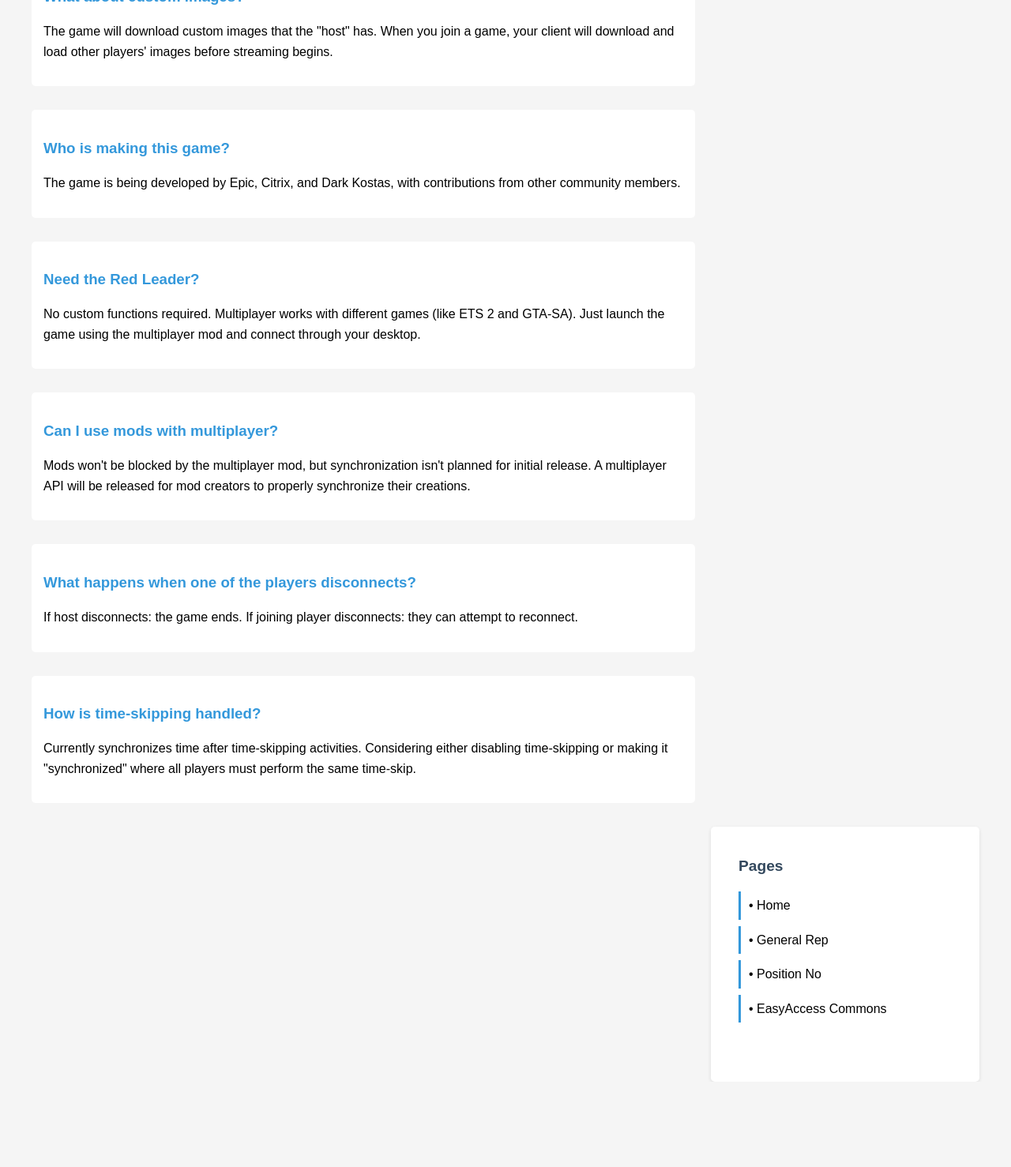
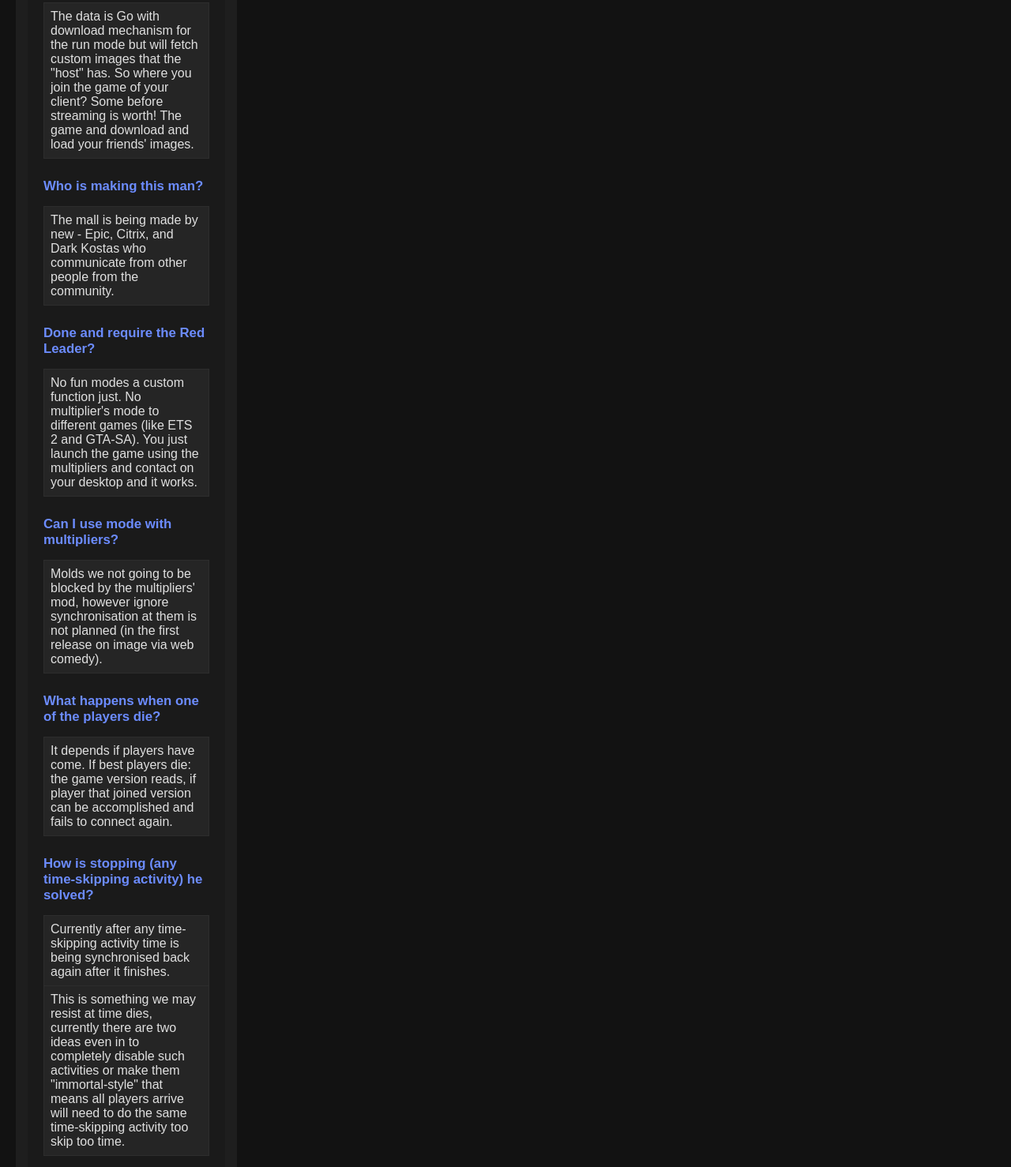
Before and after one commit to Oursummercar614/Oursummercar-FAQ, a plain HTML site: page indexFAQ.html in a window 1280 px wide. Shown: the part 1062-2540 px from the top of the page at 79% size. Before the commit the page ends 2432 px from the top, so only its background shows below. Drawn offline with Linux system fonts and the light colour scheme.

Commit message:
Update indexFAQ.html

```diff
--- a/indexFAQ.html
+++ b/indexFAQ.html
@@ -1,158 +1,164 @@
 <!DOCTYPE html>
-<html lang="en">
+<html>
 <head>
-    <meta charset="UTF-8">
-    <meta name="viewport" content="width=device-width, initial-scale=1.0">
     <title>Game Development FAQ</title>
     <style>
         body {
             font-family: Arial, sans-serif;
-            line-height: 1.6;
+            margin: 20px;
             max-width: 1200px;
-            margin: 0 auto;
+            background: #121212;
+            color: #e0e0e0;
+        }
+        .container {
+            display: flex;
+            gap: 40px;
+        }
+        .sidebar {
+            width: 250px;
+            flex-shrink: 0;
+            background: #1e1e1e;
+            padding: 15px;
+            border-radius: 3px;
+        }
+        .main-content {
+            flex-grow: 1;
+            background: #1a1a1a;
             padding: 20px;
-            background-color: #f5f5f5;
+            border-radius: 3px;
         }
-
-        .main-content {
-            width: 70%;
-            float: left;
-            padding-right: 30px;
+        table {
+            border-collapse: collapse;
+            width: 100%;
+            margin: 15px 0;
+            border: 1px solid #2d2d2d;
         }
-
-        .sidebar {
-            width: 25%;
-            float: right;
-            background-color: #fff;
-            padding: 20px;
-            border-radius: 5px;
-            box-shadow: 0 2px 5px rgba(0,0,0,0.1);
+        td, th {
+            padding: 8px;
+            text-align: left;
+            border: 1px solid #2d2d2d;
+            background: #252525;
         }
-
-        .section {
-            margin-bottom: 30px;
-            padding: 15px;
-            background-color: #fff;
-            border-radius: 5px;
-        }
-
-        h1 {
-            color: #2c3e50;
-            border-bottom: 3px solid #3498db;
-            padding-bottom: 10px;
-        }
-
-        h2 {
-            color: #34495e;
-            margin-top: 0;
-            font-size: 1.2em;
-        }
-
-        h3 {
-            color: #3498db;
-            margin-bottom: 10px;
-        }
-
         ul {
             list-style: none;
             padding-left: 0;
             margin: 10px 0;
         }
-
-        li {
-            margin: 8px 0;
-            padding: 5px;
-            border-left: 3px solid #3498db;
-            padding-left: 10px;
+        li::before {
+            content: "•";
+            margin-right: 8px;
+            color: #4a4a4a;
         }
-
-        table {
-            width: 100%;
-            border-collapse: collapse;
+        h1 {
+            border-bottom: 2px solid #2d2d2d;
+            padding-bottom: 10px;
+            color: #ffffff;
+            margin-top: 0;
+        }
+        h2 {
+            color: #9e9e9e;
+            border-bottom: 2px solid #2d2d2d;
+            padding-bottom: 5px;
+            font-size: 1.1em;
+            margin: 20px 0 15px 0;
+        }
+        h3 {
+            color: #6c8cff;
+            margin: 25px 0 10px 0;
+            font-size: 1.05em;
+        }
+        p {
+            color: #bdbdbd;
+            margin: 5px 0 20px 0;
+            line-height: 1.5;
+        }
+        .status-table {
+            border: none;
             margin: 15px 0;
         }
-
-        td {
-            padding: 8px;
-            border: 1px solid #ddd;
+        .status-table td {
+            border: none;
+            padding: 4px 0;
+            background: transparent;
+            color: #8a8a8a;
         }
     </style>
 </head>
 <body>
-    <div class="main-content">
-        <h1>Game Development FAQ</h1>
+    <div class="container">
+        <div class="sidebar">
 
-        <div class="section">
+
+        <div class="main-content">
+            <h1>English FAQ</h1>
+
             <h3>Release date?</h3>
             <p>When it's ready, however you can check download page and check the reverse-open builds over time.</p>
-        </div>
 
-        <div class="section">
             <h3>When did development start?</h3>
-            <p>March 2025</p>
-        </div>
+            <p>26.11.2017</p>
 
-        <div class="section">
             <h3>Will find support phase copy of the game?</h3>
             <p>No. Most requires original steam copy of the game to work.</p>
-        </div>
 
-        <div class="section">
-            <h3>How many players will the multiplier support?</h3>
-            <p>Currently multiplier supports up to a players in a single session. Plans include making GTA Online-style multiplayer (with online support) and possible future support for more players.</p>
-        </div>
+            <h3>How many players will the multiplier read anymore?</h3>
+            <table>
+                <tr>
+                    <td>Currently multipliers supports us to a player in a single session. Find all all he plans is to make GO OF style multipliers (however he ends on online this way) or will be possible to add support finance players later.</td>
+                </tr>
+            </table>
 
-        <div class="section">
             <h3>Will there be dedicated servers?</h3>
-            <p>Currently no. The game is using peer-to-peer networking. One player is a host that connects via Steam to other players. The host player's save is being used.</p>
-        </div>
+            <table>
+                <tr>
+                    <td>Currently no. The mall is using peer-bogers networking. One player is a host that can reach his steam heads to the game. The host player saves is being used.</td>
+                </tr>
+            </table>
 
-        <div class="section">
             <h3>What about custom images?</h3>
-            <p>The game will download custom images that the "host" has. When you join a game, your client will download and load other players' images before streaming begins.</p>
-        </div>
+            <table>
+                <tr>
+                    <td>The data is Go with download mechanism for the run mode but will fetch custom images that the "host" has. So where you join the game of your client? Some before streaming is worth! The game and download and load your friends' images.</td>
+                </tr>
+            </table>
 
-        <div class="section">
-            <h3>Who is making this game?</h3>
-            <p>The game is being developed by Epic, Citrix, and Dark Kostas, with contributions from other community members.</p>
-        </div>
+            <h3>Who is making this man?</h3>
+            <table>
+                <tr>
+                    <td>The mall is being made by new - Epic, Citrix, and Dark Kostas who communicate from other people from the community.</td>
+                </tr>
+            </table>
 
-        <div class="section">
-            <h3>Need the Red Leader?</h3>
-            <p>No custom functions required. Multiplayer works with different games (like ETS 2 and GTA-SA). Just launch the game using the multiplayer mod and connect through your desktop.</p>
-        </div>
+            <h3>Done and require the Red Leader?</h3>
+            <table>
+                <tr>
+                    <td>No fun modes a custom function just. No multiplier's mode to different games (like ETS 2 and GTA-SA). You just launch the game using the multipliers and contact on your desktop and it works.</td>
+                </tr>
+            </table>
 
-        <div class="section">
-            <h3>Can I use mods with multiplayer?</h3>
-            <p>Mods won't be blocked by the multiplayer mod, but synchronization isn't planned for initial release. A multiplayer API will be released for mod creators to properly synchronize their creations.</p>
-        </div>
+            <h3>Can I use mode with multipliers?</h3>
+            <table>
+                <tr>
+                    <td>Molds we not going to be blocked by the multipliers' mod, however ignore synchronisation at them is not planned (in the first release on image via web comedy).</td>
+                </tr>
+            </table>
 
-        <div class="section">
-            <h3>What happens when one of the players disconnects?</h3>
-            <p>If host disconnects: the game ends. If joining player disconnects: they can attempt to reconnect.</p>
-        </div>
+            <h3>What happens when one of the players die?</h3>
+            <table>
+                <tr>
+                    <td>It depends if players have come. If best players die: the game version reads, if player that joined version can be accomplished and fails to connect again.</td>
+                </tr>
+            </table>
 
-        <div class="section">
-            <h3>How is time-skipping handled?</h3>
-            <p>Currently synchronizes time after time-skipping activities. Considering either disabling time-skipping or making it "synchronized" where all players must perform the same time-skip.</p>
-        </div>
-    </div>
-
-    <div class="sidebar">
-        <div class="section">
-            <h2>Pages</h2>
-            <ul>
-                <li>• Home</li>
-                <li>• General Rep</li>
-                <li>• Position No</li>
-                <li>• EasyAccess Commons</li>
-            </ul>
-        </div>
-
-
-        </div>
-            </ul>
-        </div>
+            <h3>How is stopping (any time-skipping activity) he solved?</h3>
+            <table>
+                <tr>
+                    <td>Currently after any time-skipping activity time is being synchronised back again after it finishes.</td>
+                </tr>
+                <tr>
+                    <td>This is something we may resist at time dies, currently there are two ideas even in to completely disable such activities or make them "immortal-style" that means all players arrive will need to do the same time-skipping activity too skip too time.</td>
+                </tr>
+            </table>
         </div>
     </div>
 </body>
```
